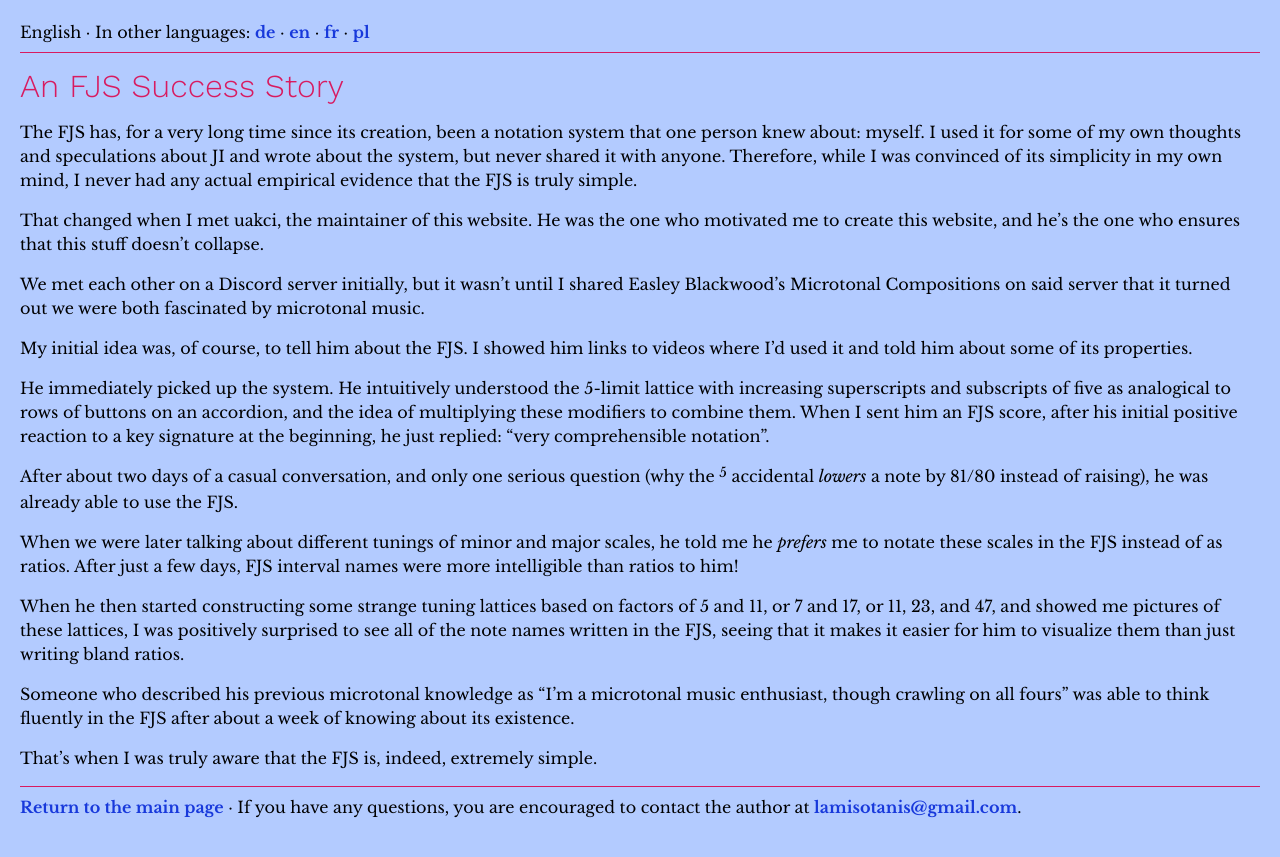
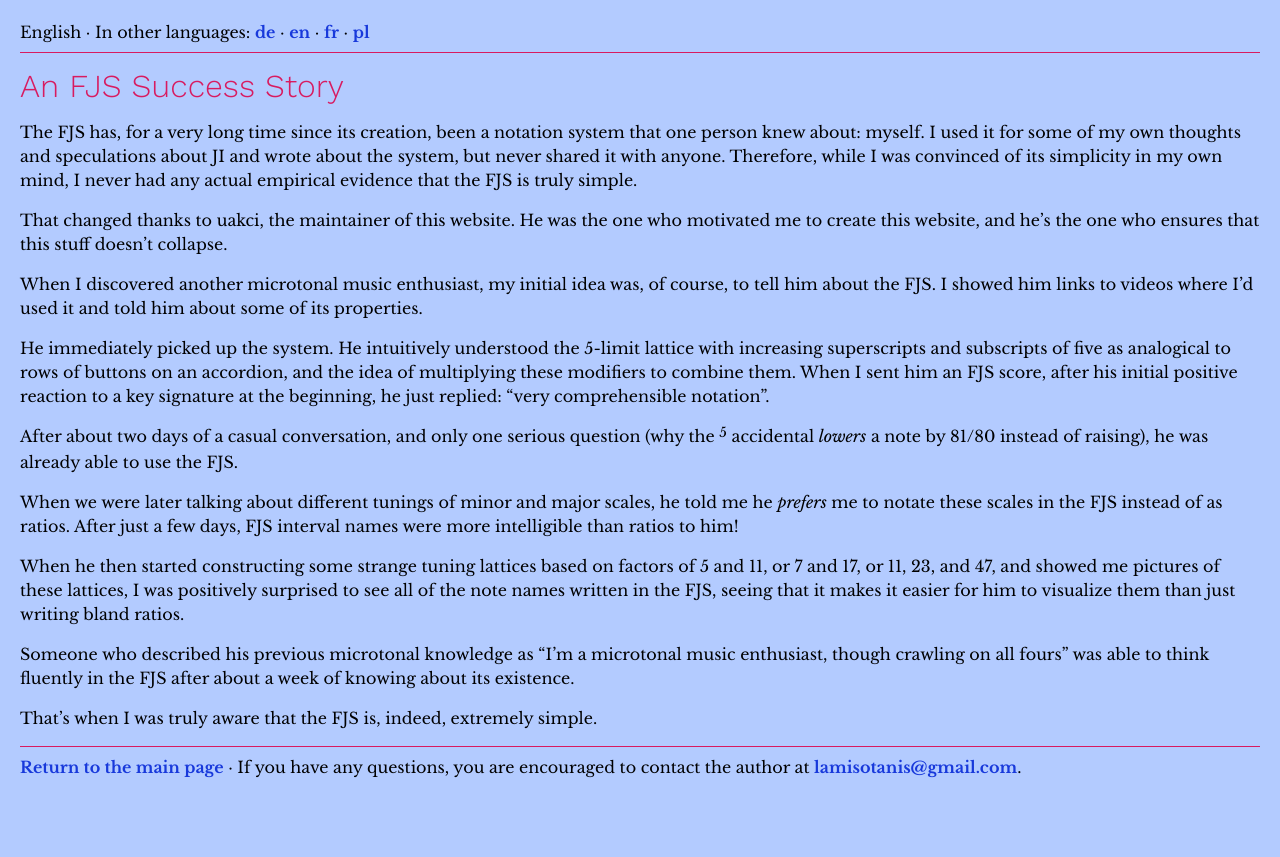
Before and after one commit to misotanni/misotanni.github.io, a Jekyll site: the page built from fjs/en/success.md, in a window 1280 px wide. Shown: the top 857 px of the page. Built offline with Jekyll 4.4.1, drawn with Linux system fonts in a browser that asks for light colours; our own code applies the rules of GitHub Pages for plain Markdown files.

Commit message:
no longer a marriage story

```diff
--- a/fjs/en/success.md
+++ b/fjs/en/success.md
@@ -2,11 +2,9 @@
 
 The FJS has, for a very long time since its creation, been a notation system that one person knew about: myself. I used it for some of my own thoughts and speculations about JI and wrote about the system, but never shared it with anyone. Therefore, while I was convinced of its simplicity in my own mind, I never had any actual empirical evidence that the FJS is truly simple.
 
-That changed when I met uakci, the maintainer of this website. He was the one who motivated me to create this website, and he's the one who ensures that this stuff doesn't collapse.
+That changed thanks to uakci, the maintainer of this website. He was the one who motivated me to create this website, and he's the one who ensures that this stuff doesn't collapse.
 
-We met each other on a Discord server initially, but it wasn't until I shared Easley Blackwood's Microtonal Compositions on said server that it turned out we were both fascinated by microtonal music.
-
-My initial idea was, of course, to tell him about the FJS. I showed him links to videos where I'd used it and told him about some of its properties.
+When I discovered another microtonal music enthusiast, my initial idea was, of course, to tell him about the FJS. I showed him links to videos where I'd used it and told him about some of its properties.
 
 He immediately picked up the system. He intuitively understood the 5-limit lattice with increasing superscripts and subscripts of five as analogical to rows of buttons on an accordion, and the idea of multiplying these modifiers to combine them. When I sent him an FJS score, after his initial positive reaction to a key signature at the beginning, he just replied: “very comprehensible notation”.
 
```
